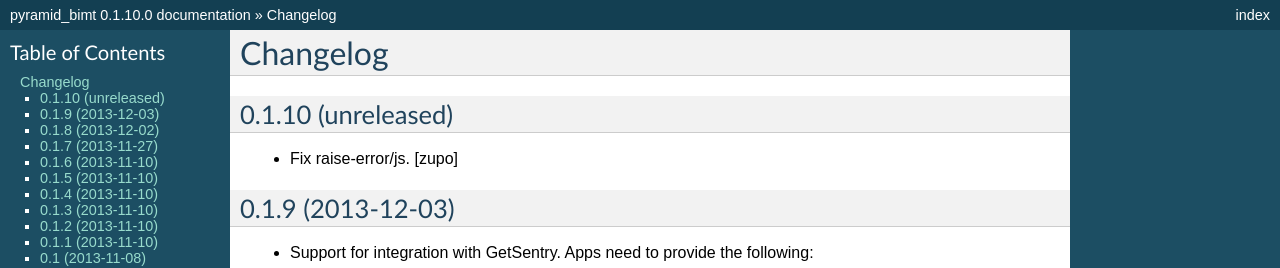
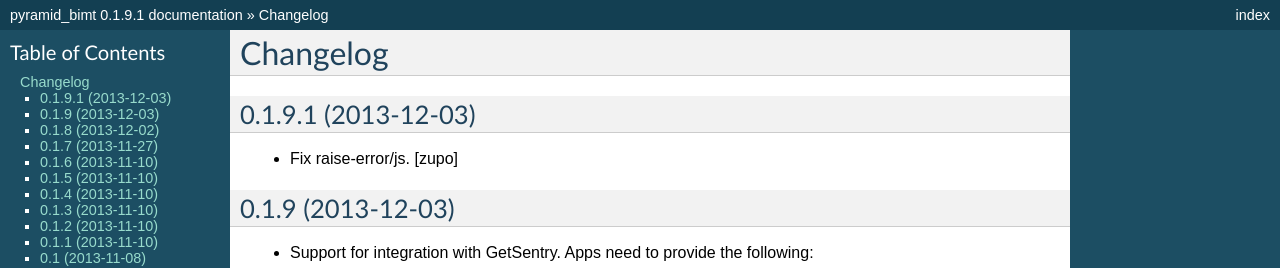
Before and after one commit to persho/pyramid_bimt, a Sphinx documentation site: the page built from docs/CHANGELOG.rst, in a window 1280 px wide and 900 px high. Shown: the top 268 px of the window. Built offline with Sphinx 7.4.7, drawn with Linux system fonts in a browser that asks for light colours; some of the changed text lies outside the part shown.

Commit message:
Preparing release 0.1.9.1

```diff
--- a/docs/CHANGELOG.rst
+++ b/docs/CHANGELOG.rst
@@ -4,8 +4,8 @@ Changelog
 =========
 
 
-0.1.10 (unreleased)
--------------------
+0.1.9.1 (2013-12-03)
+--------------------
 
 - Fix raise-error/js.
   [zupo]
--- a/setup.py
+++ b/setup.py
@@ -18,7 +18,7 @@ long_description = \
 
 setup(
     name='pyramid_bimt',
-    version='0.1.10.dev0',
+    version='0.1.9.1',
     description='Base package for BIMT apps.',
     long_description=long_description,
     classifiers=[
```
